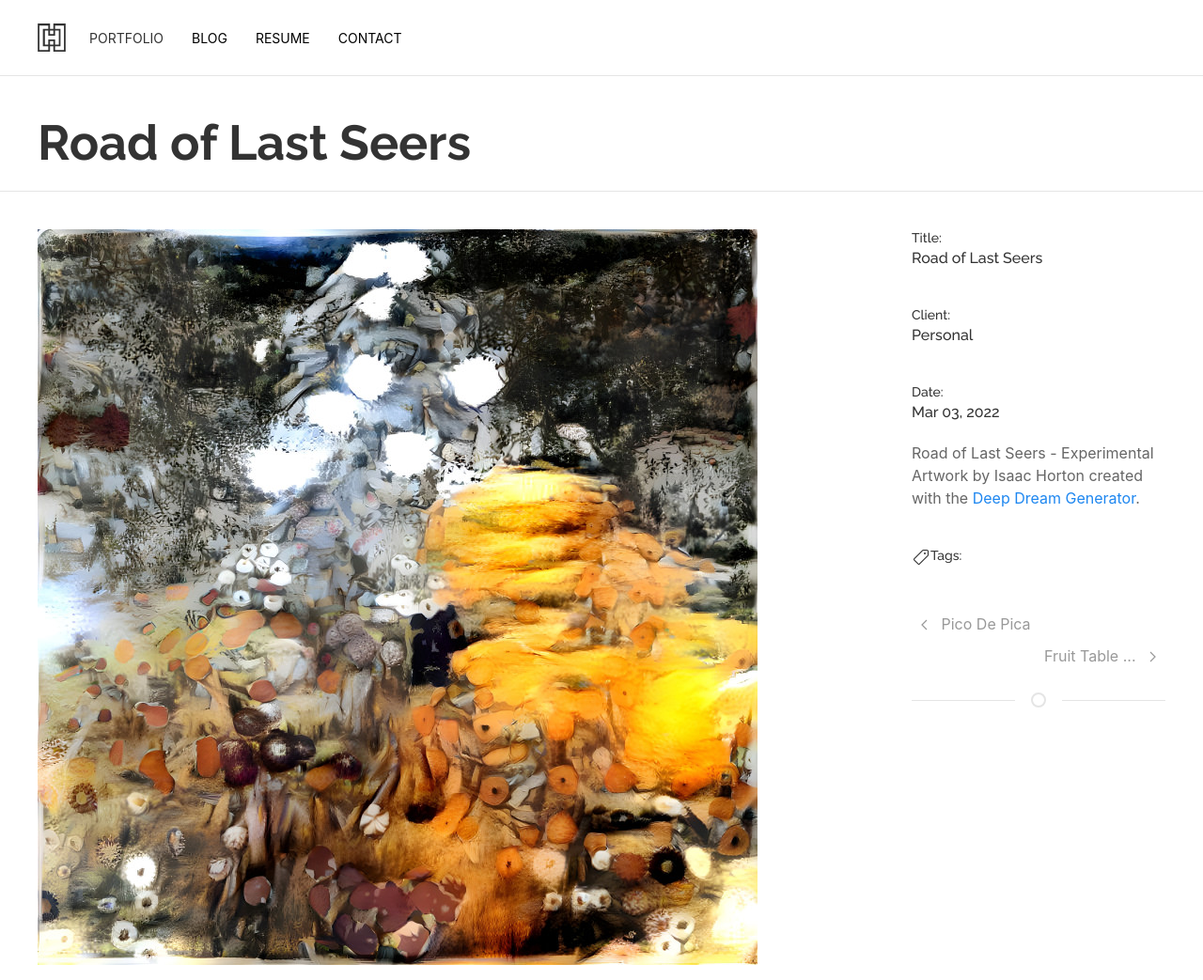
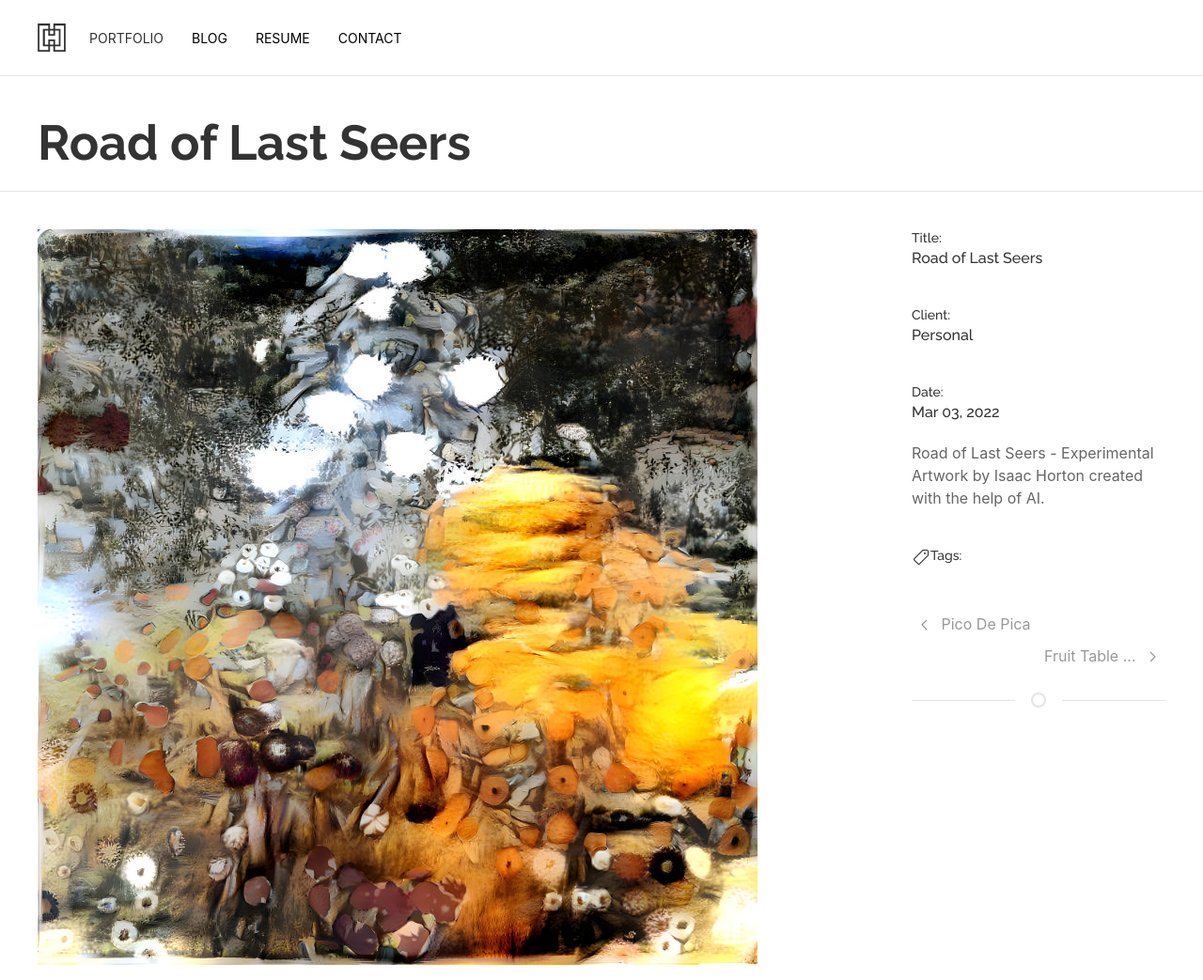
Before and after one commit to kre8t/kre8t.github.io, a Jekyll site: the page built from _portfolio_items/road-of-last-seers.md, in a window 1280 px wide, cut to the strip 0-1043 px from the top of the page. Shown: the whole strip at 94% size. Built offline with Jekyll 4.4.1, drawn with Linux system fonts in a browser that asks for light colours.

Commit message:
Update from Forestry.io Isaac updated _portfolio_items/road-of-last-seers.md

```diff
--- a/_portfolio_items/road-of-last-seers.md
+++ b/_portfolio_items/road-of-last-seers.md
@@ -8,4 +8,4 @@
 svg: false
 
 ---
-Road of Last Seers - Experimental Artwork by Isaac Horton created with the [Deep Dream Generator](https://deepdreamgenerator.com/).
+Road of Last Seers - Experimental Artwork by Isaac Horton created with the help of AI.
```
